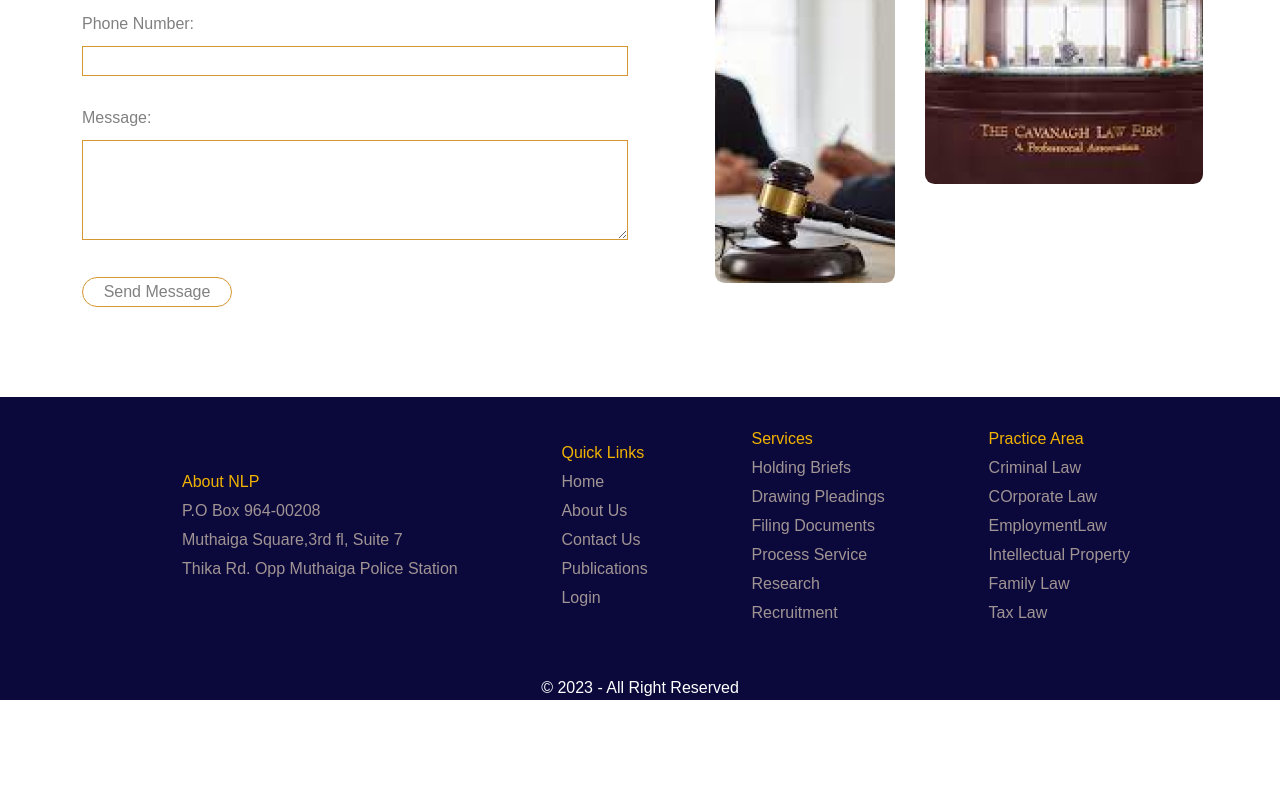
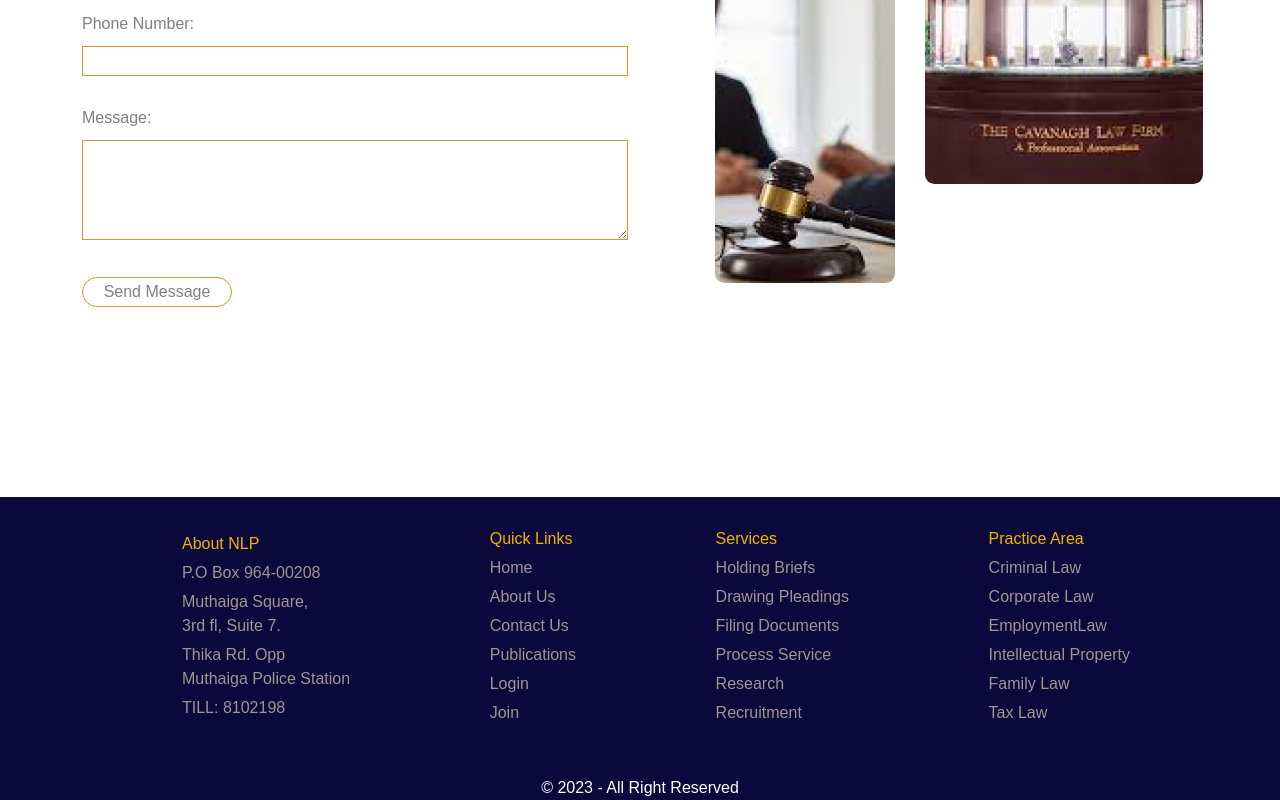
Before and after one commit to Elizabethmwania/lawyers-networking-platform-frontend, a React (Create React App) app: page /about in a window 1280 px wide. Shown: the part 1344-2144 px from the top of the page. Before the commit the page ends 2044 px from the top, so only its background shows below. Built offline with nearby package versions, Linux system fonts and the light colour scheme; a web font is replaced by a local one.

Commit message:
Adding links

```diff
--- a/src/components/Sections/AboutSection.jsx
+++ b/src/components/Sections/AboutSection.jsx
@@ -17,7 +17,7 @@ export default function AboutSection() {
             legal districts easily accessible, promoting consultations and recommendations,
             and coordinating opportunities.
             <br/>
-            Our servivices include but not limited to Holding Brief, Drawing pleadings, Filing documents,
+            Our services include but not limited to Holding Brief, Drawing pleadings, Filing documents,
             Process service, Research and Recruitment.
             </p>
           </HeaderInfo>
--- a/src/components/Sections/Footer.jsx
+++ b/src/components/Sections/Footer.jsx
@@ -1,6 +1,6 @@
 import React from "react";
 import styled from "styled-components";
-import { Link } from "react-scroll";
+import { Link } from "react-router-dom";
 import {} from '@heroicons/react/24/solid'
 import LogoIcon from '../../images/logo/logo.jpg'
 
@@ -23,8 +23,13 @@ export default function Footer() {
                 </Link> */}
               </li>
               <li className="flexColumnFooter animate">P.O Box 964-00208</li>
-              <li className="flexColumnFooter animate">Muthaiga Square,3rd fl, Suite 7</li>
-              <li className="flexColumnFooter animate">Thika Rd. Opp Muthaiga Police Station</li>
+              <li className="flexColumnFooter animate">Muthaiga Square,
+              <br/>3rd fl, Suite 7.</li>
+              <li className="flexColumnFooter animate">Thika Rd. Opp
+              <br/>Muthaiga Police Station</li>
+              <li className="flexColumnFooter animate">
+                TILL: 8102198
+              </li>
             </ul>
             <ul>
               <li className="flexColumnFooter orangeColor">
@@ -36,23 +41,28 @@ export default function Footer() {
                 </Link>
               </li>
               <li className="flexColumnFooter">
-                <Link className="flexColumnFooter animate" to='/' smooth={true} offset={-80}>
+                <Link className="flexColumnFooter animate" to='/about' smooth={true} offset={-80}>
                   About Us
                 </Link>
               </li>
               <li className="flexColumnFooter">
-                <Link className="flexColumnFooter animate" to='/' smooth={true} offset={-80}>
+                <Link className="flexColumnFooter animate" to='/contact' smooth={true} offset={-80}>
                   Contact Us
                 </Link>
               </li>
               <li className="flexColumnFooter">
-                <Link className="flexColumnFooter animate" to='/' smooth={true} offset={-80}>
+                <Link className="flexColumnFooter animate" to='/blog' smooth={true} offset={-80}>
                   Publications
                 </Link>
               </li>
               <li className="flexColumnFooter">
-                <Link className="flexColumnFooter animate" to='/' smooth={true} offset={-80}>
+                <Link className="flexColumnFooter animate" to='/login' smooth={true} offset={-80}>
                   Login
+                </Link>
+              </li>
+              <li className="flexColumnFooter">
+                <Link className="flexColumnFooter animate" to='/register' smooth={true} offset={-80}>
+                  Join
                 </Link>
               </li>
             </ul>
@@ -61,34 +71,22 @@ export default function Footer() {
                 Services
               </li>
               <li className="flexColumnFooter">
-                <Link className="flexColumnFooter animate" to='/' smooth={true} offset={-80}>
                 Holding Briefs
-                </Link>
               </li>
               <li className="flexColumnFooter">
-                <Link className="flexColumnFooter animate" to='/' smooth={true} offset={-80}>
                 Drawing Pleadings
-                </Link>
               </li>
               <li className="flexColumnFooter">
-                <Link className="flexColumnFooter animate" to='/' smooth={true} offset={-80}>
                 Filing Documents
-                </Link>
               </li>
               <li className="flexColumnFooter">
-                <Link className="flexColumnFooter animate" to='/' smooth={true} offset={-80}>
                  Process Service
-                </Link>
               </li>
               <li className="flexColumnFooter">
-                <Link className="flexColumnFooter animate" to='/' smooth={true} offset={-80}>
                  Research
-                </Link>
               </li>
               <li className="flexColumnFooter">
-                <Link className="flexColumnFooter animate" to='/' smooth={true} offset={-80}>
                 Recruitment
-                </Link>
               </li>
             </ul>
             <ul>
@@ -96,24 +94,16 @@ export default function Footer() {
                 Practice Area
               </li>
               <li className="flexColumnFooter">
-                <Link className="flexColumnFooter animate" to="/" smooth={true} offset={-80}>
                 Criminal Law
-                </Link>
               </li>
               <li className="flexColumnFooter">
-                <Link className="flexColumnFooter animate" to="/" smooth={true} offset={-80}>
-                  COrporate Law
-                </Link>
+                 Corporate Law
               </li>
               <li className="flexColumnFooter">
-                <Link className="flexColumnFooter animate" to="/" smooth={true} offset={-80}>
                 EmploymentLaw
-                </Link>
               </li>
               <li className="flexColumnFooter">
-                <Link className="flexColumnFooter animate" to="/" smooth={true} offset={-80}>
                 Intellectual Property
-                </Link>
               </li>
               <li className="flexColumnFooter">
                 <Link className="flexColumnFooter animate pointer" to="/" smooth={true} offset={-80}>
@@ -121,9 +111,8 @@ export default function Footer() {
                 </Link>
               </li>
               <li className="flexColumnFooter">
-                <Link className="flexColumnFooter animate" to="/" smooth={true} offset={-80}>
                 Tax Law
-                </Link>
+
               </li>
             </ul>
           </InnerWrapper>
--- a/src/style/index.css
+++ b/src/style/index.css
@@ -156,6 +156,8 @@
     flex-direction: column;
   }
   .flexColumnFooter {
+
+    /* background-color: #49CB86; */
     flex-direction: column;
     padding-bottom: 5px;
     color: rgb(161, 148, 148);
@@ -166,6 +168,7 @@
     align-items: center;
   }
   .flexRowFooter{
+    margin-top: 100px;
     display: flex;
     justify-content: center;
     align-items: center;
```
Lines whose indentation alone changed are shown as unchanged.
